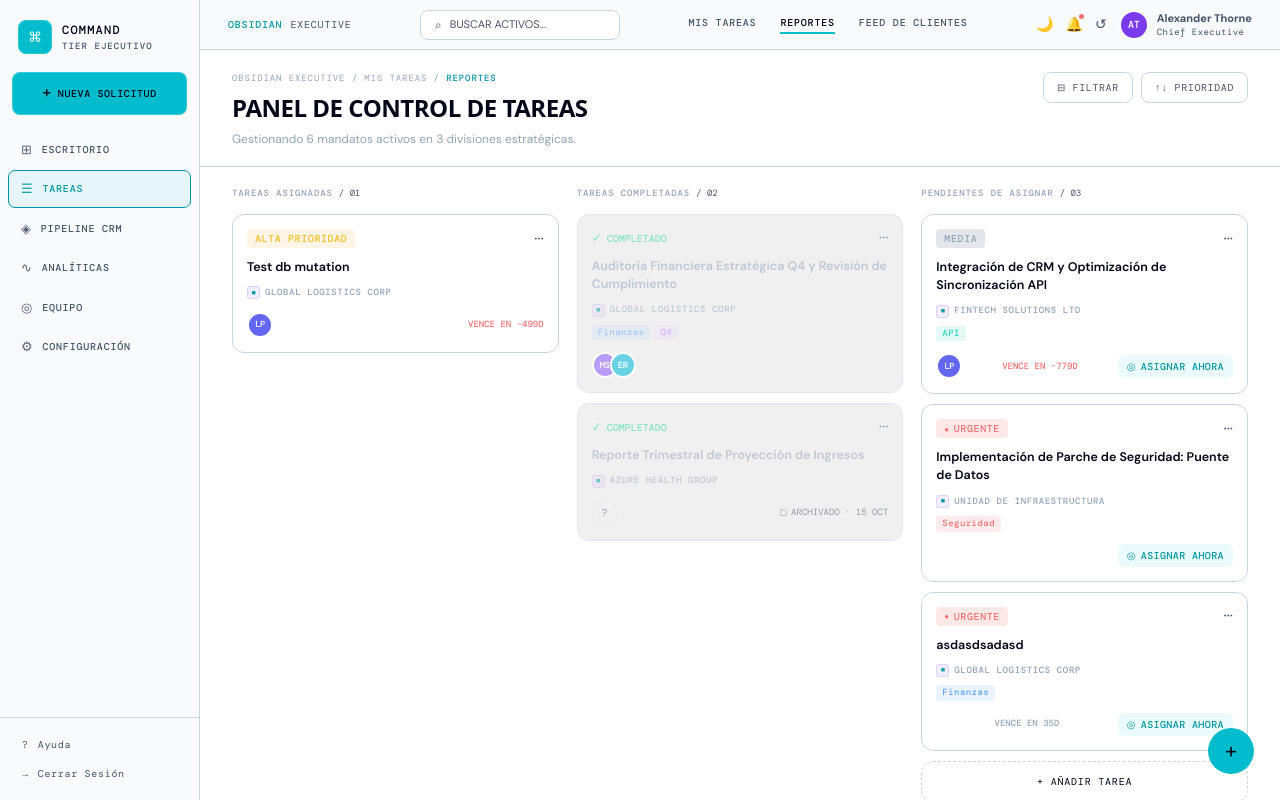
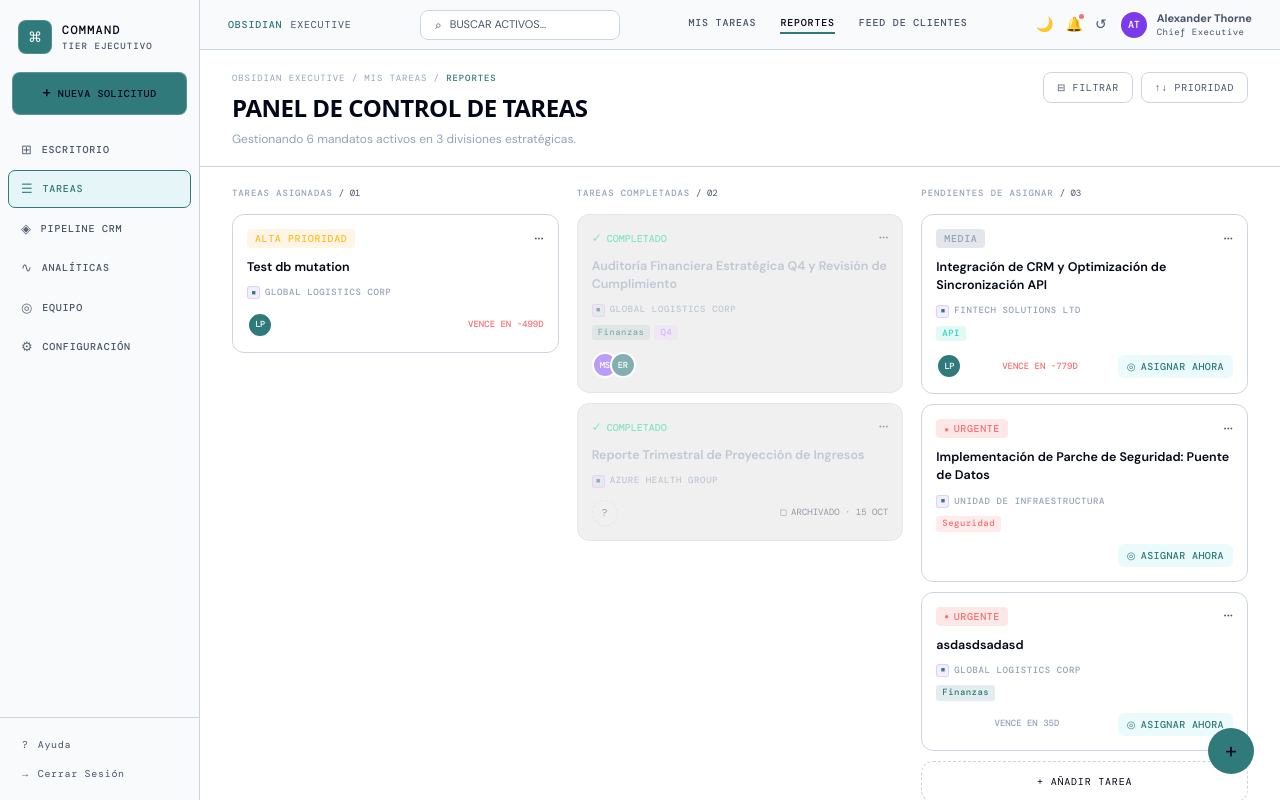
Before and after one commit to SergioE-ASY/Gestor-de-flujo-de-trabajo, a React (Vite) app in the folder Frontend/: page / in a window 1280 px wide. Built offline with nearby package versions, Linux system fonts and the light colour scheme; data requests are answered from the project's data file; a web font is replaced by a local one.

Commit message:
feat#10: Color blue changed

```diff
--- a/Frontend/db.json
+++ b/Frontend/db.json
@@ -26,7 +26,7 @@
       "name": "Elena Rojas",
       "initials": "ER",
       "role": "member",
-      "avatar_color": "#06b6d4",
+      "avatar_color": "#317a7c",
       "workload": "available"
     },
     {
@@ -34,7 +34,7 @@
       "name": "Luis Pérez",
       "initials": "LP",
       "role": "member",
-      "avatar_color": "#6366f1",
+      "avatar_color": "#317a7c",
       "workload": "available"
     },
     {
@@ -89,7 +89,7 @@
       "id": "tag-001",
       "project_id": "prj-001",
       "name": "Finanzas",
-      "color": "#60a5fa"
+      "color": "#317a7c"
     },
     {
       "id": "tag-002",
--- a/Frontend/src/index.css
+++ b/Frontend/src/index.css
@@ -4,17 +4,17 @@
 @layer base {
   :root {
     /* Colores de acento — Modo Claro (Turquesas más vivos pero legibles) */
-    --accent-primary: #00BCCD; /* Cyan/Turquesa vibrante */
-    --accent-primary-hover: #0098A6;
-    --accent-primary-light: rgba(0, 188, 205, 0.1);
+    --accent-primary: #317a7c; /* Cyan/Turquesa vibrante */
+    --accent-primary-hover: #317a7c;
+    --accent-primary-light: rgba(49, 122, 124, 0.1);
     --accent-secondary: #94A3B8; /* Gris pizarra metálico */
     --accent-secondary-hover: #64748B;
     --accent-secondary-light: rgba(148, 163, 184, 0.08);
 
     /* Gradientes de marca (Más eléctricos) */
-    --accent-gradient: linear-gradient(135deg, #CFFAFE 0%, #00BCCD 40%, #0891B2 100%);
+    --accent-gradient: linear-gradient(135deg, #317a7c 0%, #317a7c 40%, #317a7c 100%);
     --accent-gradient-warm: linear-gradient(135deg, #F8FAFC 0%, #94A3B8 100%);
-    --accent-gradient-mixed: linear-gradient(135deg, #00BCCD 0%, #0EA5E9 50%, #94A3B8 100%);
+    --accent-gradient-mixed: linear-gradient(135deg, #317a7c 0%, #317a7c 50%, #94A3B8 100%);
 
     /* ─── Light Mode ─── */
     --background: #FFFFFF;
@@ -45,8 +45,8 @@
     --color-warning-text: #92400E;
     --color-danger-bg: #FEF2F2;
     --color-danger-text: #991B1B;
-    --color-info-bg: #ECFEFF;
-    --color-info-text: #0891B2;
+    --color-info-bg: #317a7c;
+    --color-info-text: #317a7c;
 
     --font-heading: 'Montserrat', system-ui, 'Segoe UI', Roboto, sans-serif;
     --font-sans: 'Inter', system-ui, 'Segoe UI', Roboto, sans-serif;
@@ -54,17 +54,17 @@
 
   .dark {
     /* ─── Dark Mode (Tonos neón/chillones basados en la imagen) ─── */
-    --accent-primary: #00E5FF; /* Cyan neón muy chillón y tecnológico */
-    --accent-primary-hover: #66FFFF; /* Brillo extra al hacer hover */
-    --accent-primary-light: rgba(0, 229, 255, 0.15); /* Fondo sutil más visible */
+    --accent-primary: #317a7c; /* Cyan neón muy chillón y tecnológico */
+    --accent-primary-hover: #317a7c; /* Brillo extra al hacer hover */
+    --accent-primary-light: rgba(49, 122, 124, 0.15); /* Fondo sutil más visible */
     --accent-secondary: #CBD5E1;
     --accent-secondary-hover: #F1F5F9;
     --accent-secondary-light: rgba(203, 213, 225, 0.10);
 
     /* Gradiente mucho más contrastado y brillante */
-    --accent-gradient: linear-gradient(135deg, #E0FFFF 0%, #00E5FF 50%, #005C66 100%);
+    --accent-gradient: linear-gradient(135deg, #317a7c 0%, #317a7c 50%, #317a7c 100%);
     --accent-gradient-warm: linear-gradient(135deg, #94A3B8 0%, #CBD5E1 100%);
-    --accent-gradient-mixed: linear-gradient(135deg, #00E5FF 0%, #00BFFF 40%, #CBD5E1 100%);
+    --accent-gradient-mixed: linear-gradient(135deg, #317a7c 0%, #317a7c 40%, #317a7c 100%);
 
     /* Fondos negros profundos para hacer resaltar el neón */
     --background: #000e12;
@@ -75,14 +75,14 @@
     --foreground-muted: #475569;
     --border: #1E293B;
     --border-hover: #334155;
-    --ring: #00E5FF; /* Foco brillante */
+    --ring: #317a7c; /* Foco brillante */
     --input-bg: #0A0F14;
     --card-bg: #0A0F14;
     --card-hover: #131B24;
     --sidebar-bg: #05080A;
     --sidebar-hover: #0A0F14;
-    --sidebar-active: rgba(0, 229, 255, 0.12);
-    --sidebar-active-text: #00E5FF;
+    --sidebar-active: rgba(49, 122, 124, 0.12);
+    --sidebar-active-text: #317a7c;
     --header-bg: #05080A;
     --shadow-sm: 0 1px 2px rgba(0, 0, 0, 0.6);
     --shadow-md: 0 2px 8px -2px rgba(0, 0, 0, 0.7), 0 1px 2px -1px rgba(0, 0, 0, 0.6);
@@ -95,8 +95,8 @@
     --color-warning-text: #FACC15;
     --color-danger-bg: rgba(239, 68, 68, 0.10);
     --color-danger-text: #F87171;
-    --color-info-bg: rgba(0, 229, 255, 0.10);
-    --color-info-text: #00E5FF;
+    --color-info-bg: rgba(49, 122, 124, 0.10);
+    --color-info-text: #317a7c;
   }
 }
 
@@ -132,8 +132,8 @@
   --color-easy-coral: var(--accent-primary);
   --color-easy-red: #EF4444;
   --color-easy-green: #22C55E;
-  --color-easy-teal: #00BCCD;
-  --color-easy-blue: #00E5FF;
+  --color-easy-teal: #317a7c;
+  --color-easy-blue: #317a7c;
 
   /* Font families */
   --font-heading: var(--font-heading);
```
